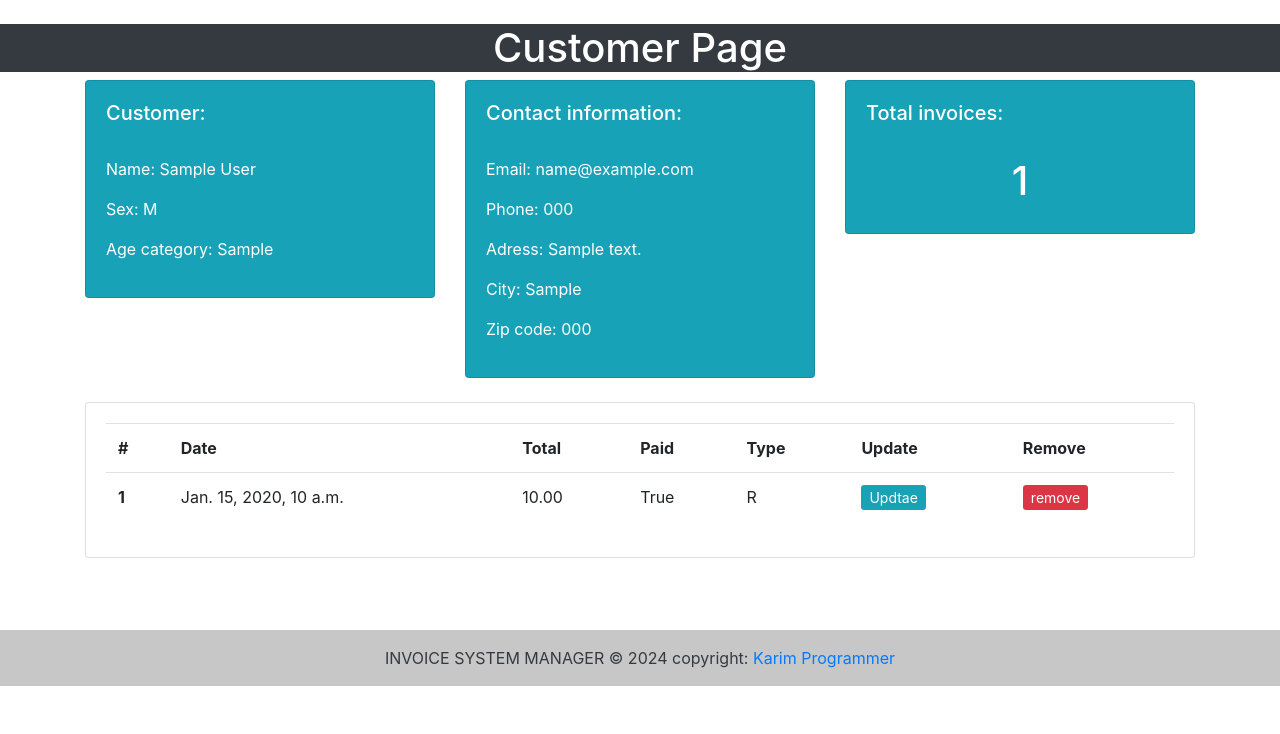
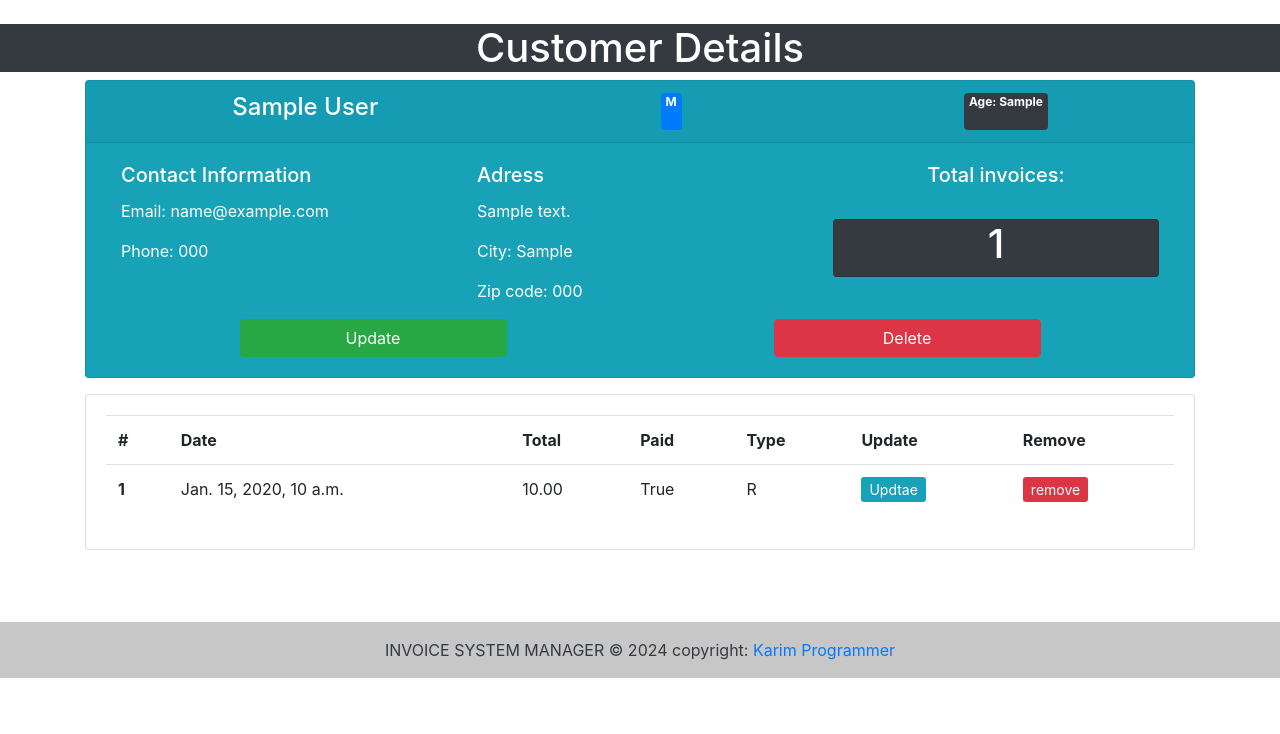
Before and after one commit to AbouYounes/django_invoice_manager, a Django app: page /en/customer/1 in a window 1280 px wide. Shown: the part 66-800 px from the top of the page. Run offline with Django 5.2, Linux system fonts and the light colour scheme; a user stored in the database is signed in; tables that the repository leaves empty hold one stand-in row (values such as "Sample post").

Commit message:
styling customer page

```diff
--- a/templates/add_invoice.html
+++ b/templates/add_invoice.html
@@ -130,9 +130,8 @@
         </div>
 
         <div class="row justify-content-between">
-                <button type="submit" class="btn col-md-3 btn-primary">{% trans 'Save' %}</button>
-                <a href="{% url 'home' %}" class="btn btn-secondary btn-lg active" role="button" aria-pressed="true">home</a>
-
+            <button type="submit" class="btn col-md-3 btn-primary">{% trans 'Save' %}</button>
+            <a href="{% url 'home' %}" class="btn btn-secondary btn-lg active" role="button" aria-pressed="true">home</a>
         </div>
     </form>
 
--- a/templates/customer.html
+++ b/templates/customer.html
@@ -5,41 +5,58 @@
 {% block content %}
 
 
-<h1 class="text-capitalize text-center mx-10 bg-dark text-white">{% trans 'Customer Page' %}</h1>
+<h1 class="text-capitalize text-center mx-10 bg-dark text-white">{% trans 'Customer Details' %}</h1>
 
 {% csrf_token %}
+
 <div class="container">
-    <div class="row row-cols-1 row-cols-md-3 g-4">
-        <div class="col">
-            <div class="card card-body text-white bg-info mb-4" style="max-width: 30rem;">
-                <h5>Customer:</h5>
-                <br>
-                <p>Name: {{customer.name}}</p>
-                <p>Sex: {{customer.sex}}</p>
-                <p>Age category: {{customer.age}}</p>
-
+    <!-- Customer Informmation-->
+    <div class="card text-white bg-info mb-3">
+        <div class="card-header text-center">
+            <div class="row justify-content-around">
+                <h4>{{customer.name}}</h4>
+                <!-- sex/age-->
+                <span class="badge badge-primary"><p>{{customer.sex}}</p></span>
+                <span class="badge badge-dark"><p>Age: {{customer.age}}</p></span>
             </div>
         </div>
+        <div class="card-body">
+            <div class="container">
+                <div class="row justify-content-around">
+                    <!-- Contact-->
                     <div class="col">
-            <div class="card card-body text-white bg-info mb-4" style="max-width: 30rem; max-height: 50rem;">
-                <h5>Contact information:</h5>
-                <br>
+                        <h5 class="card-title">Contact Information</h5>
                         <p>Email: {{customer.email}}</p>
                         <p>Phone: {{customer.phone}}</p>
-                <p>Adress: {{customer.address}}</p>
+                    </div>
+                    <!-- Adress-->
+                    <div class="col">
+                        <h5 class="card-title">Adress</h5>
+                        <p>{{customer.address}}</p>
                         <p>City: {{customer.city}}</p>
                         <p>Zip code: {{customer.zip_code}}</p>
                     </div>
-        </div>
-        <div class="col">
-            <div class="card card-body text-white bg-info mb-4">
+                    <!-- Counter-->
+                    <div class="col text-center">
                         <h5>Total invoices:</h5>
                         <br>
-                <h1 style="text-align: center;">{{total_invoices}}</h1>
+                        <div class="card badge-dark"><h1 style="text-align: center;">{{total_invoices}}</h1></div>
+                    </div>
+                    <!-- Buttons-->
+                    <div class="container">
+                        <div class="row justify-content-around">
+                            <button type="submit" class="btn col-md-3 btn-success">{% trans 'Update' %}</button>
+                            <button type="submit" class="btn col-md-3 btn-danger">{% trans 'Delete' %}</button>
+                        </div>
+                    </div>
+                </div>
+            </div>
         </div>
     </div>
 </div>
 
+<!-- Invoices List-->
+ <div class="container">
     <div class="row">
         <div class="col col-md-12">
             <div class="card card-body">
```
Lines whose indentation alone changed are shown as unchanged.
